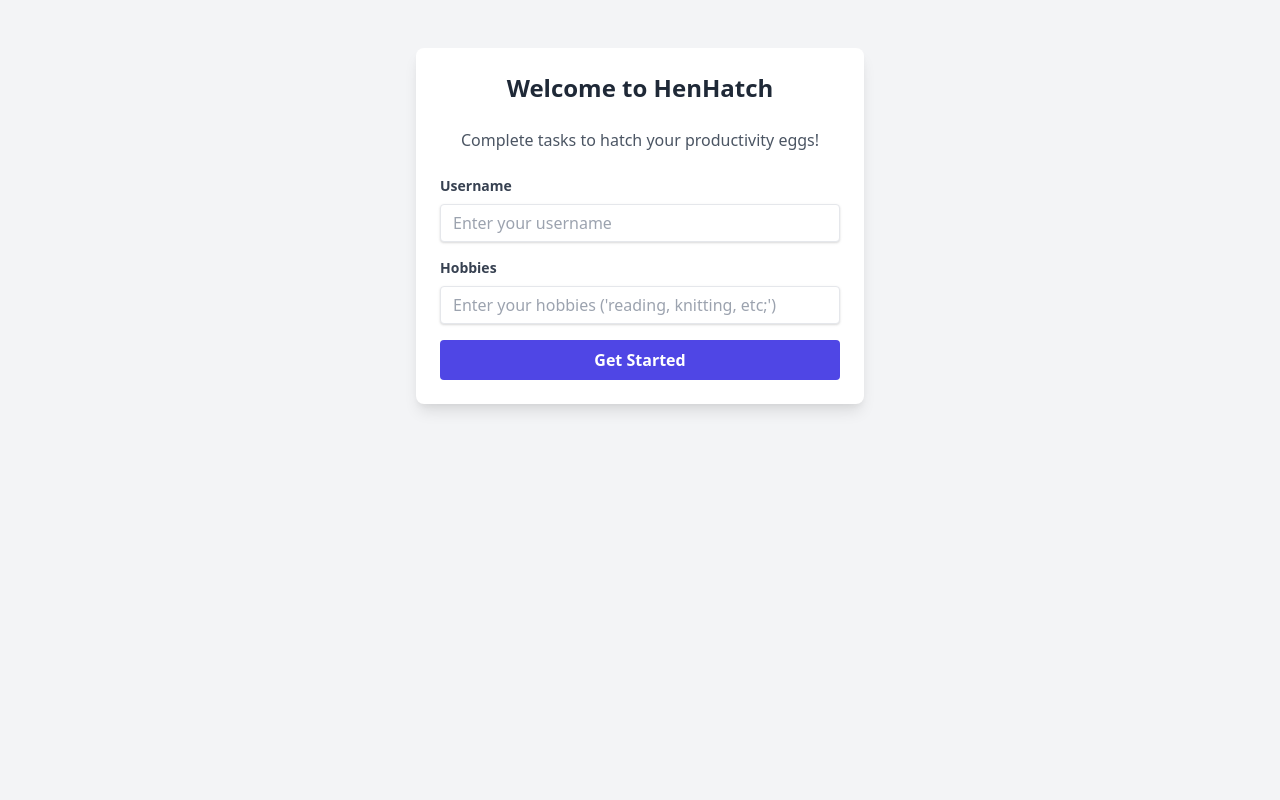
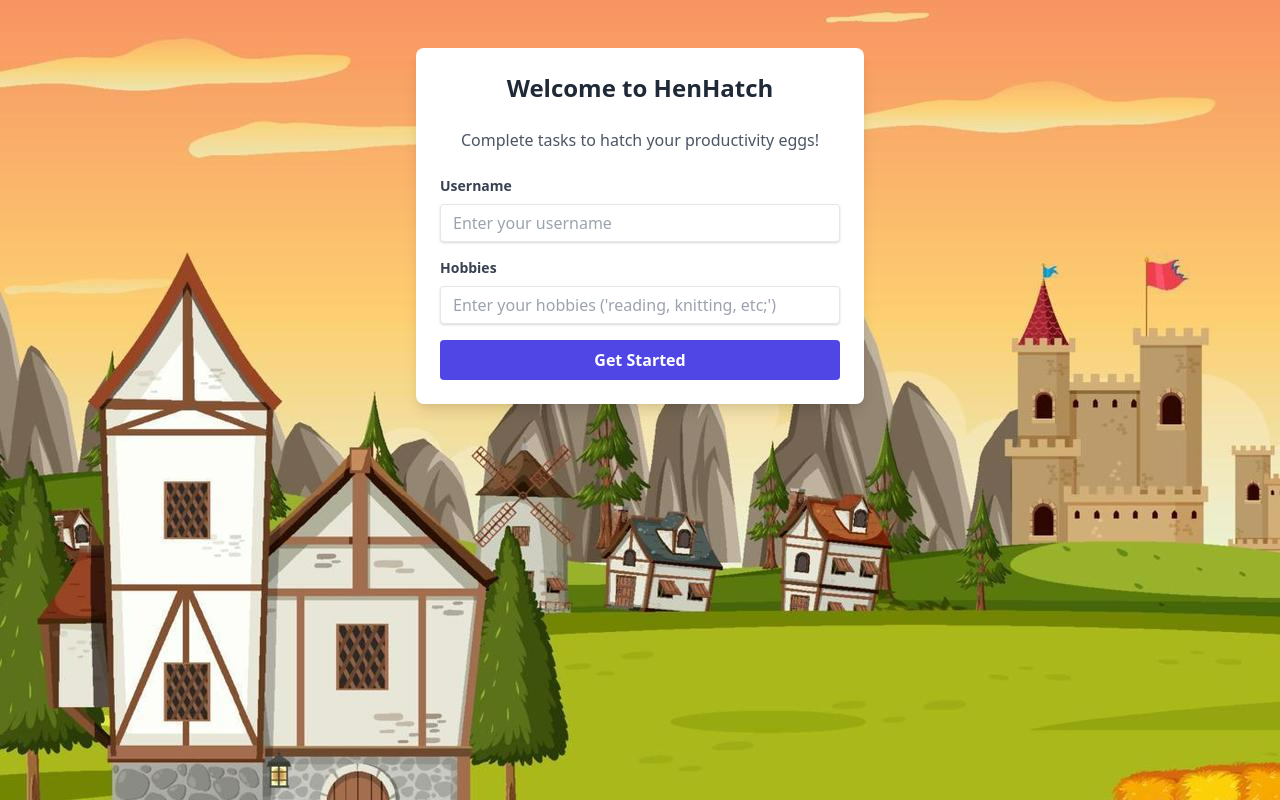
Before and after one commit to colinhorger/henhacks2025, a Flask app: page / in a window 1280 px wide. Run offline with Flask 3, Linux system fonts and the light colour scheme.

Commit message:
background added

```diff
--- a/templates/index.html
+++ b/templates/index.html
@@ -3,7 +3,7 @@
 <head>
     <meta charset="UTF-8">
     <meta name="viewport" content="width=device-width, initial-scale=1.0">
-    <title>EggProductivity</title>
+    <title>HenHatch</title>
     <link href="https://cdnjs.cloudflare.com/ajax/libs/tailwindcss/2.2.19/tailwind.min.css" rel="stylesheet">
     <style>
         .egg-container {
@@ -12,7 +12,10 @@
             margin: 0 auto;
             position: relative;
         }
-
+        .body{
+            background-image: url("/static/images/med.png");
+            background-repeat: no-repeat;
+        }
         .task-card {
             transition: all 0.3s ease;
         }
@@ -57,7 +60,7 @@
         }
     </style>
 </head>
-<body class="bg-gray-100 min-h-screen">
+<body class="body">
     <!-- Login/Register Screen -->
     <div id="auth-screen" class="container mx-auto px-4 py-12">
         <div class="max-w-md mx-auto bg-white rounded-lg shadow-lg overflow-hidden">
```
Also changed, not shown: static/images/med.png (added).
